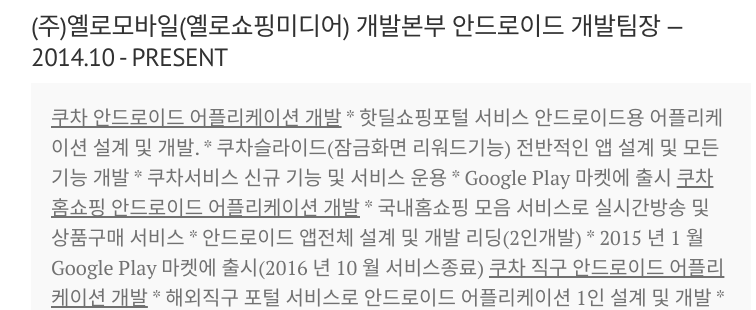
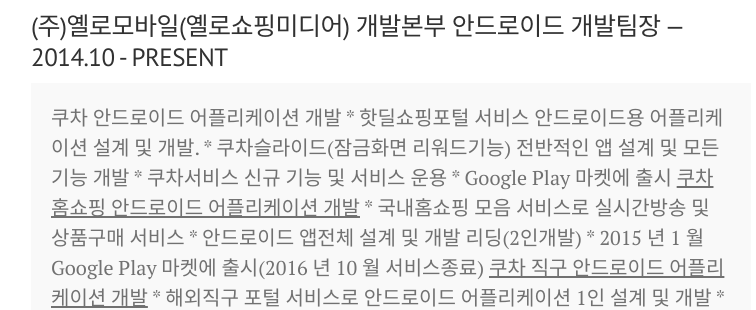
Before and after one commit to bongjava/bongjava.io, a Jekyll site: the page built from about_bongjava.md, in a window 1280 px wide and 900 px high, scrolled down 343 px. Shown: the part 156-466 px from the top of the window, without its empty margins (249-1005 px from the left). Built offline with Jekyll 4.4.1, drawn with Linux system fonts in a browser that asks for light colours.

Commit message:
테스트

```diff
--- a/about_bongjava.md
+++ b/about_bongjava.md
@@ -16,7 +16,7 @@
 ### (주)옐로모바일(옐로쇼핑미디어) 개발본부 안드로이드 개발팀장 — 2014.10 - PRESENT
 
 <p class="message">
-  <u>쿠차 안드로이드 어플리케이션 개발</u>
+  쿠차 안드로이드 어플리케이션 개발
 
   * 핫딜쇼핑포털 서비스 안드로이드용 어플리케이션 설계 및 개발.
   * 쿠차슬라이드(잠금화면 리워드기능) 전반적인 앱 설계 및 모든 기능 개발
```
